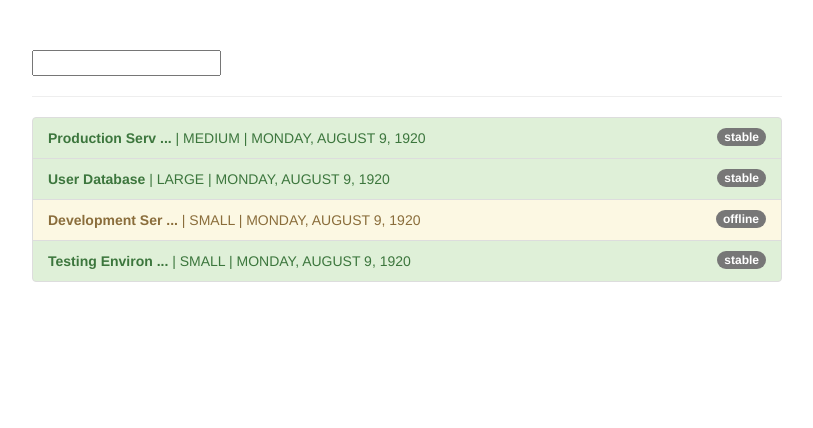
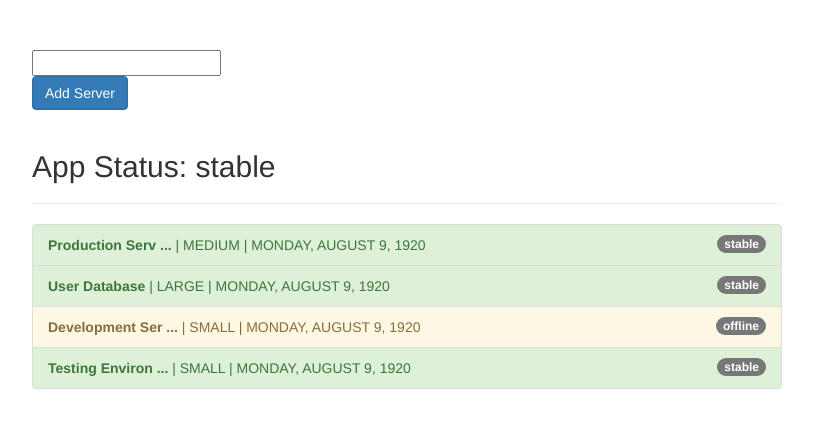
Before and after one commit to andriindocoder/angular-ref, an Angular app in the folder reference/: page / in a window 1280 px wide. Shown: the top 428 px of the page, without its empty margins (233-1046 px from the left). Built offline with nearby package versions, Linux system fonts and the light colour scheme.

Commit message:
Understanding the async pipe

```diff
--- a/reference/src/app/app.component.html
+++ b/reference/src/app/app.component.html
@@ -2,6 +2,10 @@
   <div class="row">
     <div class="col-xs-12 col-sm-10 col-md-8 col-sm-offset-1 col-md-offset-2">
       <input type="text" [(ngModel)]="filteredStatus">
+      <br>
+      <button class="btn btn-primary" (click)="onAddServer()">Add Server</button>
+      <br><br>
+      <h2>App Status: {{ appStatus | async }}</h2>
       <hr>
       <ul class="list-group">
         <li
--- a/reference/src/app/app.component.ts
+++ b/reference/src/app/app.component.ts
@@ -6,6 +6,11 @@
   styleUrls: ['./app.component.css']
 })
 export class AppComponent {
+  appStatus = new Promise((resolve, reject) => {
+    setTimeout(() => {
+      resolve('stable');
+    }, 2000);
+  });
   servers = [
     {
       instanceType: 'medium',
--- a/reference/src/app/filter.pipe.ts
+++ b/reference/src/app/filter.pipe.ts
@@ -2,7 +2,7 @@
 
 @Pipe({
   name: 'filter',
-  pure: false //Give performance issue
+  pure: false // Give performance issue
 })
 export class FilterPipe implements PipeTransform {
 
```
